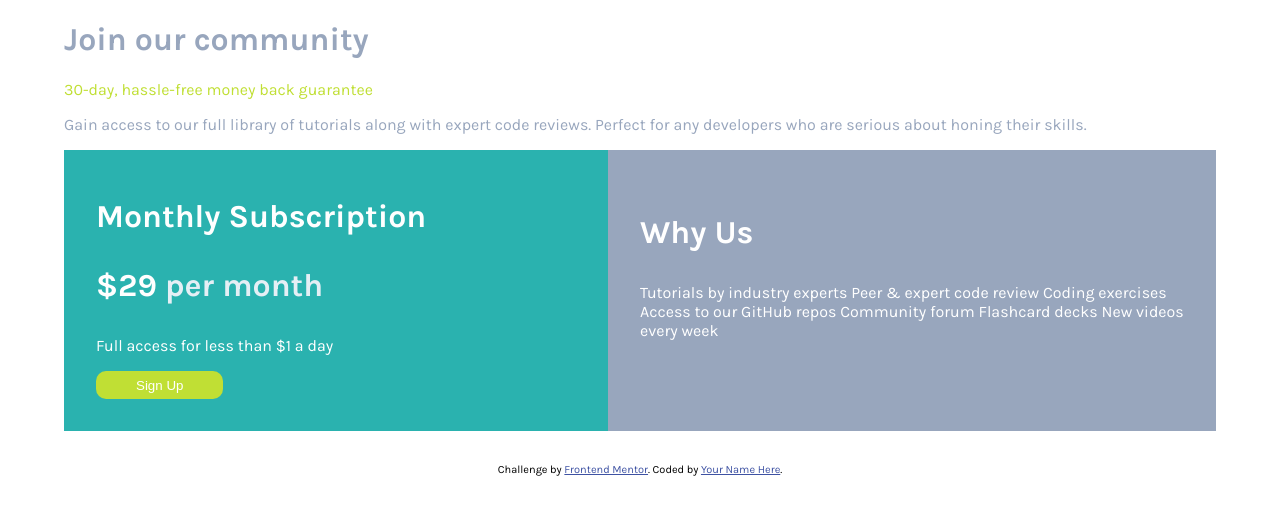
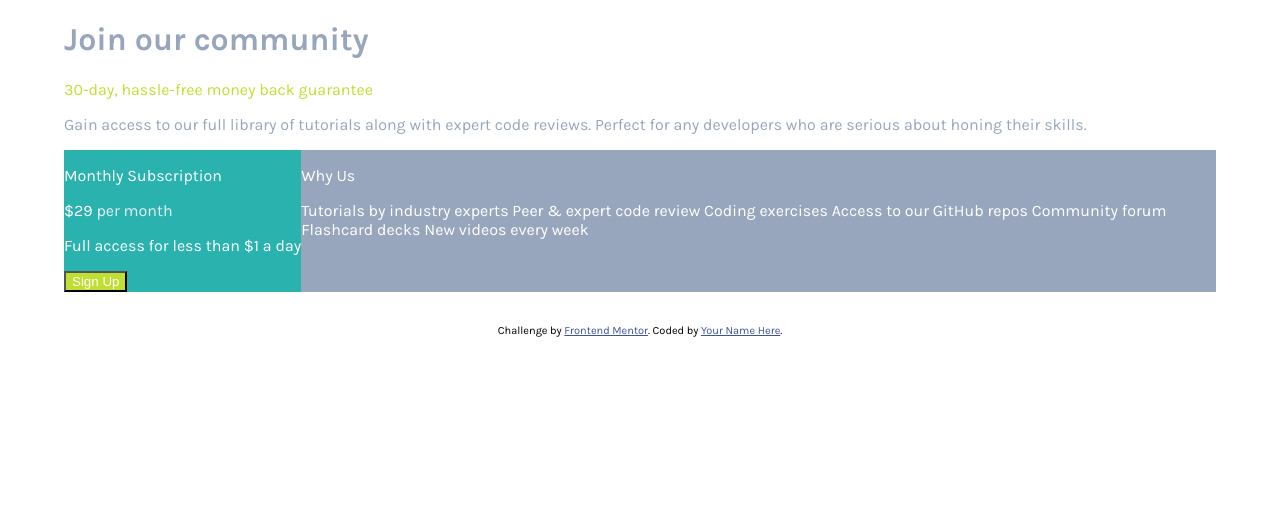
Before and after one commit to mverma45/fem-spg, a plain HTML site: page index.html in a window 1280 px wide. Drawn offline with Linux system fonts and the light colour scheme.

Commit message:
WIP Grid

```diff
--- a/Style/styles.css
+++ b/Style/styles.css
@@ -9,80 +9,67 @@ body {
 	margin: 0;
 }
 
-.SPG {
-	/* min-width: 25em; */
+.hero_main {
 	/* top | right | bottom | left */
 	margin: 0.01em 4em 2em 4em;
+	border: red;
 }
 
-.SPGSub {
-	display: flex;
-	flex-direction: row;
-}
-
-.ComText {
+.priceCard {
 	color: hsl(218, 22%, 67%);
 }
 
-.ComBck {
+.Plan {
 	color: hsl(71, 73%, 54%);
 }
 
-.ComGain {
+.Gain {
 	color: hsl(218, 22%, 67%);
 }
 
-.Sub,
-.subDollar,
-.Why {
-	font-size: 2em;
-	font-weight: bolder;
+.MPlans {
+	display: grid;
+	grid-template-columns: auto;
+	grid-template-columns: auto auto;
+}
+
+.Pricing {
+	background-color: hsl(179, 62%, 43%);
+}
+
+.pricingSub,
+.planAmount {
 	color: #fff;
 }
 
-#monthly {
+.pMonth {
 	color: hsl(204, 43%, 93%);
 }
 
-.monthlySub {
-	min-height: 10em;
-	min-width: 30em;
-	background-color: hsl(179, 62%, 43%);
+.Access,
+.whyAbout,
+.whyTut {
 	color: #fff;
-	/* top | right | bottom | left */
-	padding: 1em 2em 2em 2em;
+}
+
+.why {
+	background-color: hsl(218, 22%, 67%);
 }
 
 .subBtn {
-	/* top | right | bottom | left */
-	padding: 0.5em 3em 0.5em 3em;
 	background-color: hsl(71, 73%, 54%);
 	color: #fff;
-	border-radius: 0.75em;
-	border: none;
 }
 
-.whySec {
-	background-color: hsl(218, 22%, 67%);
-	color: #fff;
-	/* top | right | bottom | left */
-	padding: 2em 2em 2em 2em;
-}
-
-.monthly {
-	font-size: 1em;
-}
-
-@media (max-width: 50rem) {
-	.SPG {
-		min-height: 50vh;
+@media (width: 50%) {
+	.hero_main {
+		display: grid;
+		grid-template-rows: auto;
 	}
-
+	/*
 	.monthlySub {
-		min-width: 30em;
 		background-color: hsl(179, 62%, 43%);
 		color: #fff;
-		/* top | right | bottom | left */
 		padding: 2em 2em 2em 2em;
 	}
 
@@ -90,16 +77,16 @@ body {
 		display: flex;
 		flex-direction: column;
 		padding-right: 5em;
-		min-width: 35em;
+		width: 100%;
 	}
 
 	.Why {
 		display: flex;
 		flex-direction: row;
-		/* top | right | bottom | left */
-		min-width: auto;
+		width: auto;
 		padding: 0 0.5em 0.5em 0;
 	}
+	*/
 }
 
 .attribution a {
--- a/index.html
+++ b/index.html
@@ -20,29 +20,29 @@
 		<title>Frontend Mentor | Single Price Grid Component</title>
 	</head>
 	<body>
-		<main class="SPG">
-			<div class="Community">
-				<h1 class="ComText">Join our community</h1>
-				<p class="ComBck">30-day, hassle-free money back guarantee</p>
-				<p class="ComGain">
+		<main class="hero_main">
+			<div class="hero">
+				<h1 class="priceCard">Join our community</h1>
+				<p class="Plan">30-day, hassle-free money back guarantee</p>
+				<p class="Gain">
 					Gain access to our full library of tutorials along with expert code
 					reviews. Perfect for any developers who are serious about honing their
 					skills.
 				</p>
 			</div>
-			<div class="SPGSub">
-				<div class="monthlySub">
-					<p class="Sub">Monthly Subscription</p>
-					<p class="subDollar">
-						&dollar;29 <span id="monthly">per month</span>
+			<div class="MPlans">
+				<div class="Pricing">
+					<p class="pricingSub">Monthly Subscription</p>
+					<p class="planAmount">
+						&dollar;29 <span class="pMonth"> per month</span>
 					</p>
 
 					<p class="Access">Full access for less than &dollar;1 a day</p>
 					<button class="subBtn">Sign Up</button>
 				</div>
-				<div class="whySec">
-					<p class="Why">Why Us</p>
-					<p>
+				<div class="why">
+					<p class="whyAbout">Why Us</p>
+					<p class="whyTut">
 						Tutorials by industry experts Peer &amp; expert code review Coding
 						exercises Access to our GitHub repos Community forum Flashcard decks
 						New videos every week
```
